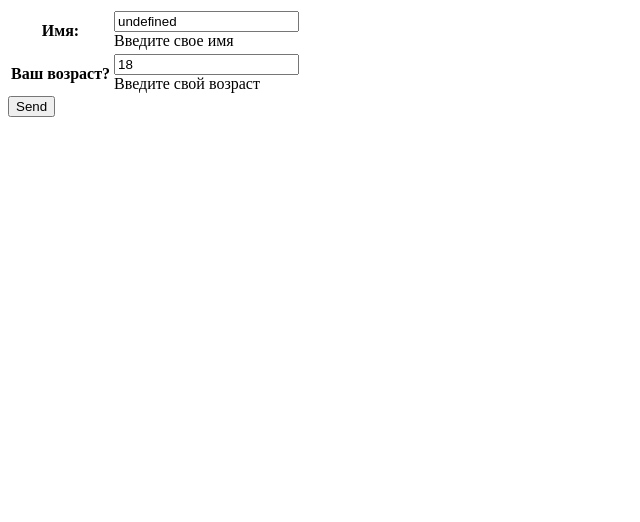
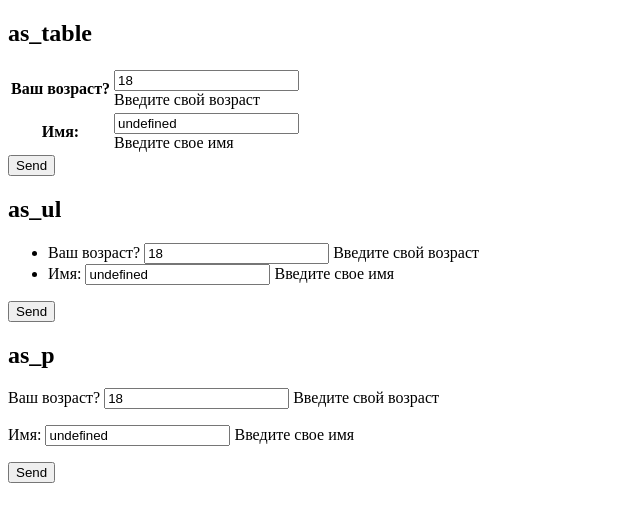
Before and after one commit to kolia-kalitkin/Course_ThirdProject, a Django app: page / in a window 1280 px wide. Shown: the top 522 px of the page, without its empty margins (0-640 px from the left). Run offline with Django 5.2, Linux system fonts and the light colour scheme.

Commit message:
Настройки вида формы

```diff
--- a/crud/forms.py
+++ b/crud/forms.py
@@ -4,3 +4,5 @@ from django import forms
 class UserForm(forms.Form):
     name = forms.CharField(label='Имя', initial='undefined', help_text='Введите свое имя')
     age = forms.IntegerField(label='Ваш возраст?', initial=18, help_text='Введите свой возраст')
+
+    field_order = ['age', 'name']   # порядок полей на форме
--- a/templates/index.html
+++ b/templates/index.html
@@ -1,16 +1,31 @@
 <!DOCTYPE html>
 <html>
 <head>
-    <meta charset="utf-8" />
+    <meta charset="utf-8"/>
     <title>Учу Django</title>
 </head>
 <body>
-    <form method="POST">
-        {% csrf_token %}
+<h2>as_table</h2>
+<form method="POST">
+    {% csrf_token %}
     <table>
         {{ form.as_table }}
     </table>
-    <input type="submit" value="Send" >
+    <input type="submit" value="Send">
+</form>
+<h2>as_ul</h2>
+<form method="POST">
+    {% csrf_token %}
+    <ul>
+        {{ form.as_ul }}
+    </ul>
+    <input type="submit" value="Send">
+</form>
+<h2>as_p</h2>
+<form method="POST">
+    {% csrf_token %}
+        {{ form.as_p }}
+    <input type="submit" value="Send">
 </form>
 </body>
 </html>
```
